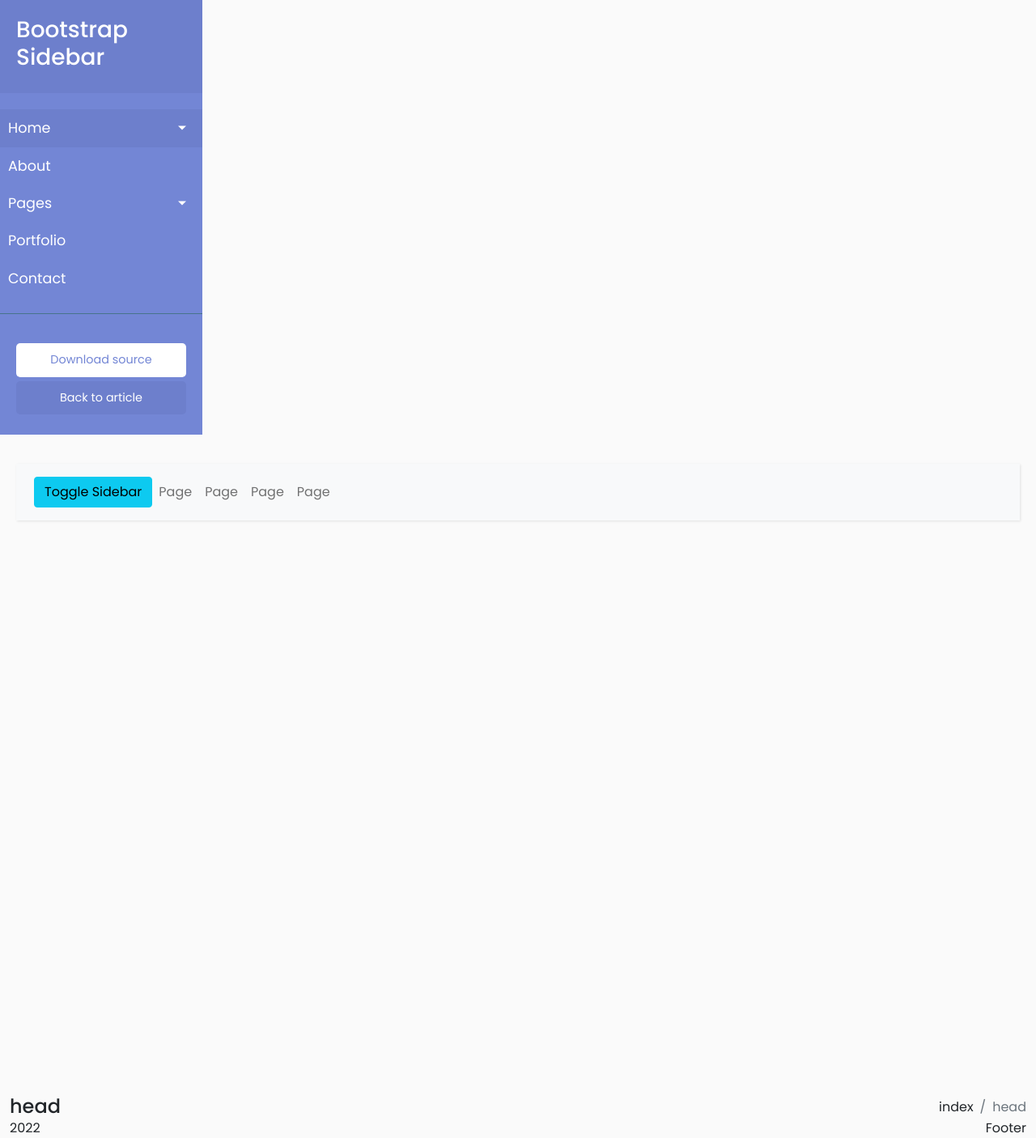
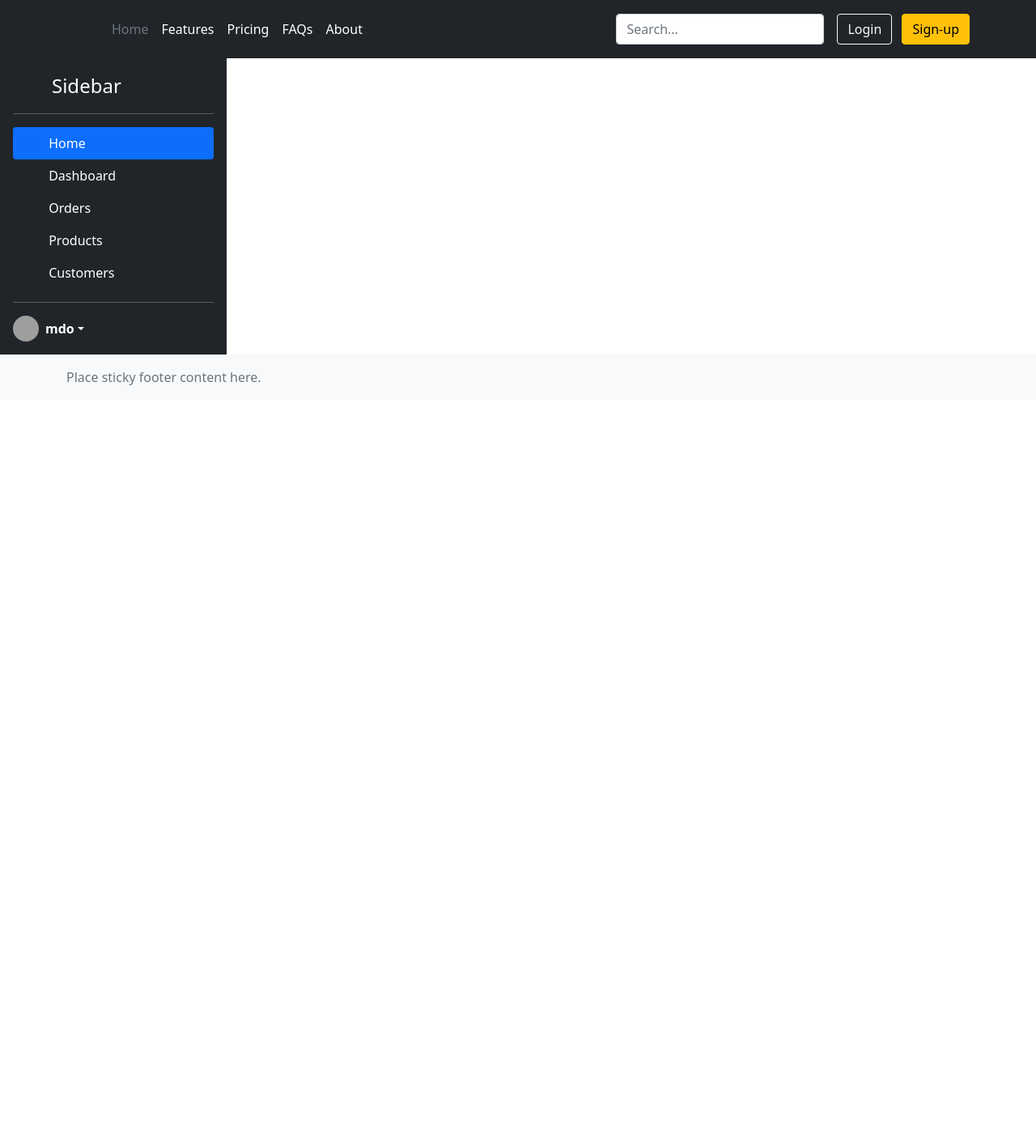
Before and after one commit to Folld/music_store, a Django app: page / in a window 1280 px wide. Shown: the whole page at 81% size. After the commit the page ends 476 px from the top, so only its background shows below. Run offline with Django 4.2, Linux system fonts and the light colour scheme; some libraries are stand-ins or nearby versions; grey boxes are pictures that could not be loaded.

Commit message:
Bootstrap view

```diff
--- a/web_ui/jinja2/partition/base.html
+++ b/web_ui/jinja2/partition/base.html
@@ -9,35 +9,15 @@
     {% endblock %}
 </head>
 <body>
+<div class="d-block">
     {% block header %}
         {% include 'partition/header.html' %}
     {% endblock %}
     {% block sidebar %}
         {% include 'partition/sidebar.html' %}
     {% endblock %}
-<div class="main-content">
-        <div class="page-content">
-            <div class="container-fluid">
-                <!-- start page title -->
-                <div class="row">
-                    <div class="col-12">
-                        <div class="page-title-box d-sm-flex align-items-center justify-content-between">
-                            <h4 class="mb-sm-0 font-size-18">{{ heading|default() }}</h4>
-
-                            <div class="page-title-right">
-                                <ol class="breadcrumb m-0">
-                                    <li class="breadcrumb-item"><a href="javascript: void(0);">{{ pageview|default() }}</a></li>
-                                    <li class="breadcrumb-item active">{{ heading|default }}</li>
-                                </ol>
-                            </div>
-
-                        </div>
-                    </div>
-                </div>
     {% block contents %}
     {% endblock %}
-            </div>
-        </div>
 </div>
 {% block footer %}
 {% endblock %}
--- a/web_ui/jinja2/partition/footer.html
+++ b/web_ui/jinja2/partition/footer.html
@@ -1,16 +1,7 @@
 {% block footer %}
-<footer class="footer">
-    <div class="container-fluid">
-        <div class="row">
-            <div class="col-sm-6">
-                <script>document.write(new Date().getFullYear())</script>
-            </div>
-            <div class="col-sm-6">
-                <div class="text-sm-end d-none d-sm-block">
-                    Footer
-                </div>
-            </div>
-        </div>
-    </div>
+<footer class="footer mt-auto py-3 bg-light">
+  <div class="container">
+    <span class="text-muted">Place sticky footer content here.</span>
+  </div>
 </footer>
 {% endblock %}
--- a/web_ui/jinja2/partition/header.html
+++ b/web_ui/jinja2/partition/header.html
@@ -0,0 +1,28 @@
+{% block header %}
+<header class="p-3 bg-dark text-white">
+    <div class="container">
+      <div class="d-flex flex-wrap align-items-center justify-content-center justify-content-lg-start">
+        <a href="/" class="d-flex align-items-center mb-2 mb-lg-0 text-white text-decoration-none">
+          <svg class="bi me-2" width="40" height="32" role="img" aria-label="Bootstrap"><use xlink:href="#bootstrap"></use></svg>
+        </a>
+
+        <ul class="nav col-12 col-lg-auto me-lg-auto mb-2 justify-content-center mb-md-0">
+          <li><a href="#" class="nav-link px-2 text-secondary">Home</a></li>
+          <li><a href="#" class="nav-link px-2 text-white">Features</a></li>
+          <li><a href="#" class="nav-link px-2 text-white">Pricing</a></li>
+          <li><a href="#" class="nav-link px-2 text-white">FAQs</a></li>
+          <li><a href="#" class="nav-link px-2 text-white">About</a></li>
+        </ul>
+
+        <form class="col-12 col-lg-auto mb-3 mb-lg-0 me-lg-3">
+          <input type="search" class="form-control form-control-dark" placeholder="Search..." aria-label="Search">
+        </form>
+
+        <div class="text-end">
+          <button type="button" class="btn btn-outline-light me-2">Login</button>
+          <button type="button" class="btn btn-warning">Sign-up</button>
+        </div>
+      </div>
+    </div>
+  </header>
+{% endblock %}
--- a/web_ui/jinja2/partition/sidebar.html
+++ b/web_ui/jinja2/partition/sidebar.html
@@ -1,116 +1,57 @@
 {% block css %}
-    <link rel="stylesheet" href="{{ static('css/sidebar.css') }}">
 {% endblock %}
 {% block sidebar %}
-    <nav id="sidebar">
-        <div class="sidebar-header">
-            <h3>Bootstrap Sidebar</h3>
-        </div>
-
-        <ul class="list-unstyled components">
-            <li class="active">
-                <a href="#homeSubmenu" data-toggle="collapse" aria-expanded="false" class="dropdown-toggle">Home</a>
-                <ul class="collapse list-unstyled" id="homeSubmenu">
-                    <li>
-                        <a href="#">Home 1</a>
+<div class="d-flex flex-column flex-shrink-0 p-3 text-white bg-dark" style="width: 280px;">
+    <a href="/" class="d-flex align-items-center mb-3 mb-md-0 me-md-auto text-white text-decoration-none">
+      <svg class="bi me-2" width="40" height="32"><use xlink:href="#bootstrap"></use></svg>
+      <span class="fs-4">Sidebar</span>
+    </a>
+    <hr>
+    <ul class="nav nav-pills flex-column mb-auto">
+      <li class="nav-item">
+        <a href="#" class="nav-link active" aria-current="page">
+          <svg class="bi me-2" width="16" height="16"><use xlink:href="#home"></use></svg>
+          Home
+        </a>
       </li>
       <li>
-                        <a href="#">Home 2</a>
+        <a href="#" class="nav-link text-white">
+          <svg class="bi me-2" width="16" height="16"><use xlink:href="#speedometer2"></use></svg>
+          Dashboard
+        </a>
       </li>
       <li>
-                        <a href="#">Home 3</a>
+        <a href="#" class="nav-link text-white">
+          <svg class="bi me-2" width="16" height="16"><use xlink:href="#table"></use></svg>
+          Orders
+        </a>
+      </li>
+      <li>
+        <a href="#" class="nav-link text-white">
+          <svg class="bi me-2" width="16" height="16"><use xlink:href="#grid"></use></svg>
+          Products
+        </a>
+      </li>
+      <li>
+        <a href="#" class="nav-link text-white">
+          <svg class="bi me-2" width="16" height="16"><use xlink:href="#people-circle"></use></svg>
+          Customers
+        </a>
       </li>
     </ul>
-            </li>
-            <li>
-                <a href="#">About</a>
-            </li>
-            <li>
-                <a href="#pageSubmenu" data-toggle="collapse" aria-expanded="false" class="dropdown-toggle">Pages</a>
-                <ul class="collapse list-unstyled" id="pageSubmenu">
-                    <li>
-                        <a href="#">Page 1</a>
-                    </li>
-                    <li>
-                        <a href="#">Page 2</a>
-                    </li>
-                    <li>
-                        <a href="#">Page 3</a>
-                    </li>
-                </ul>
-            </li>
-            <li>
-                <a href="#">Portfolio</a>
-            </li>
-            <li>
-                <a href="#">Contact</a>
-            </li>
-        </ul>
-
-        <ul class="list-unstyled CTAs">
-            <li>
-                <a href="https://bootstrapious.com/tutorial/files/sidebar.zip" class="download">Download source</a>
-            </li>
-            <li>
-                <a href="https://bootstrapious.com/p/bootstrap-sidebar" class="article">Back to article</a>
-            </li>
-        </ul>
-    </nav>
-
-    <!-- Page Content  -->
-    <div id="content">
-
-        <nav class="navbar navbar-expand-lg navbar-light bg-light">
-            <div class="container-fluid">
-
-                <button type="button" id="sidebarCollapse" class="btn btn-info">
-                    <i class="fas fa-align-left"></i>
-                    <span>Toggle Sidebar</span>
-                </button>
-                <button class="btn btn-dark d-inline-block d-lg-none ml-auto" type="button" data-toggle="collapse"
-                        data-target="#navbarSupportedContent" aria-controls="navbarSupportedContent"
-                        aria-expanded="false" aria-label="Toggle navigation">
-                    <i class="fas fa-align-justify"></i>
-                </button>
-
-                <div class="collapse navbar-collapse" id="navbarSupportedContent">
-                    <ul class="nav navbar-nav ml-auto">
-                        <li class="nav-item active">
-                            <a class="nav-link" href="#">Page</a>
-                        </li>
-                        <li class="nav-item">
-                            <a class="nav-link" href="#">Page</a>
-                        </li>
-                        <li class="nav-item">
-                            <a class="nav-link" href="#">Page</a>
-                        </li>
-                        <li class="nav-item">
-                            <a class="nav-link" href="#">Page</a>
-                        </li>
+    <hr>
+    <div class="dropdown">
+      <a href="#" class="d-flex align-items-center text-white text-decoration-none dropdown-toggle" id="dropdownUser1" data-bs-toggle="dropdown" aria-expanded="false">
+        <img src="https://github.com/mdo.png" alt="" width="32" height="32" class="rounded-circle me-2">
+        <strong>mdo</strong>
+      </a>
+      <ul class="dropdown-menu dropdown-menu-dark text-small shadow" aria-labelledby="dropdownUser1">
+        <li><a class="dropdown-item" href="#">New project...</a></li>
+        <li><a class="dropdown-item" href="#">Settings</a></li>
+        <li><a class="dropdown-item" href="#">Profile</a></li>
+        <li><hr class="dropdown-divider"></li>
+        <li><a class="dropdown-item" href="#">Sign out</a></li>
       </ul>
     </div>
   </div>
-        </nav>
-    </div>
 {% endblock %}
-{% block javascript %}
-    <script src="https://code.jquery.com/jquery-3.3.1.slim.min.js"
-            integrity="sha384-q8i/X+965DzO0rT7abK41JStQIAqVgRVzpbzo5smXKp4YfRvH+8abtTE1Pi6jizo"
-            crossorigin="anonymous"></script>
-    <!-- Popper.JS -->
-    <script src="https://cdnjs.cloudflare.com/ajax/libs/popper.js/1.14.0/umd/popper.min.js"
-            integrity="sha384-cs/chFZiN24E4KMATLdqdvsezGxaGsi4hLGOzlXwp5UZB1LY//20VyM2taTB4QvJ"
-            crossorigin="anonymous"></script>
-    <!-- Bootstrap JS -->
-    <script src="https://stackpath.bootstrapcdn.com/bootstrap/4.1.0/js/bootstrap.min.js"
-            integrity="sha384-uefMccjFJAIv6A+rW+L4AHf99KvxDjWSu1z9VI8SKNVmz4sk7buKt/6v9KI65qnm"
-            crossorigin="anonymous"></script>
-
-    <script type="text/javascript">
-        $(document).ready(function () {
-            $('#sidebarCollapse').on('click', function () {
-                $('#sidebar').toggleClass('active');
-            });
-        });
-    </script>
-{% endblock %}
```
Lines whose indentation alone changed are shown as unchanged.
